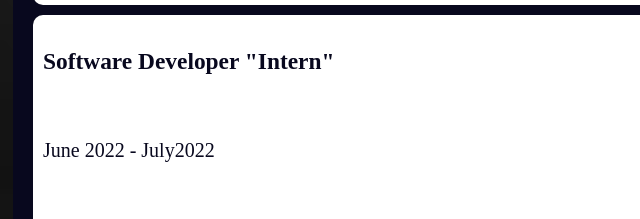
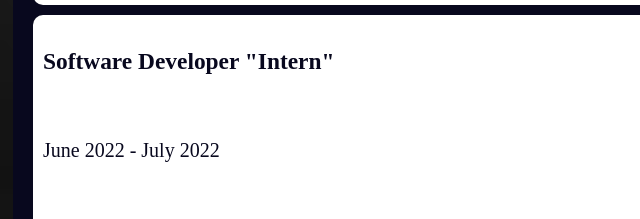
Before and after one commit to yasmin-hashem24/yasmin_hashem24.github.io, a plain HTML site: page index.html in a window 1280 px wide. Shown: the part 1420-1639 px from the top of the page, 0-640 px from the left. Drawn offline with Linux system fonts and the light colour scheme.

Commit message:
Update index.html

```diff
--- a/index.html
+++ b/index.html
@@ -78,7 +78,7 @@
         <h3>Software Developer "Intern"</h3>
 
           <p>Raya Holding for financial investements</p>
-          <p>June 2022 - July2022 </p>
+          <p>June 2022 - July 2022 </p>
           <p>6 October-Giza</p>
           <p>Developed a program for saving cards info and the transactions done by them, the ATM self-services department / software RAYA HOLDING , C++</p>
 
```
